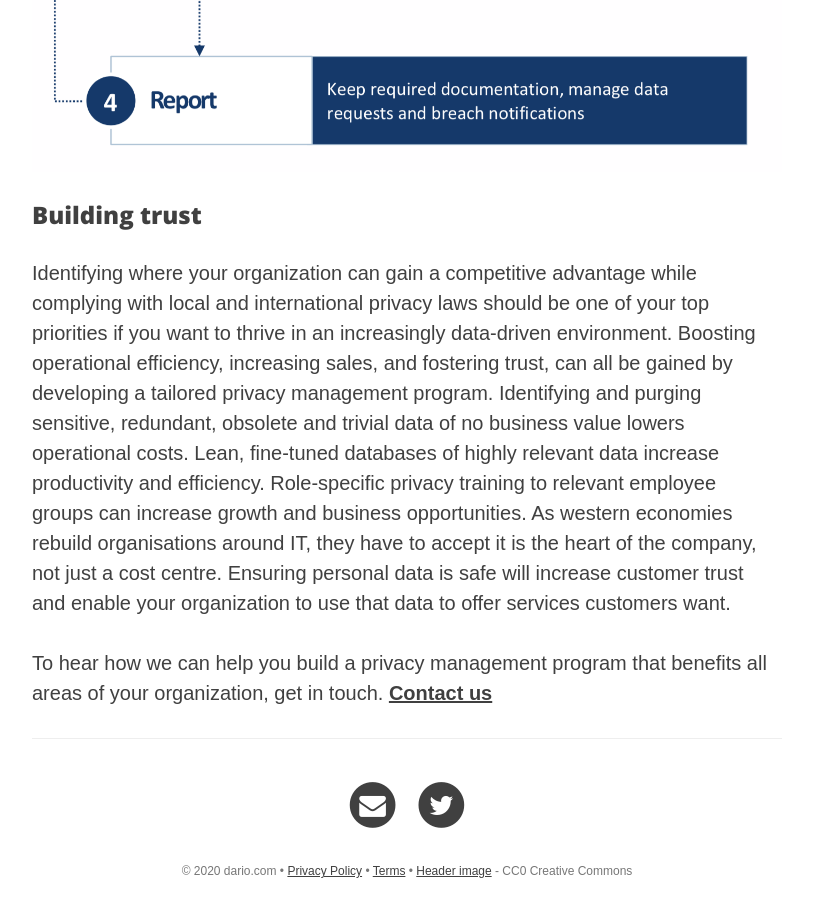
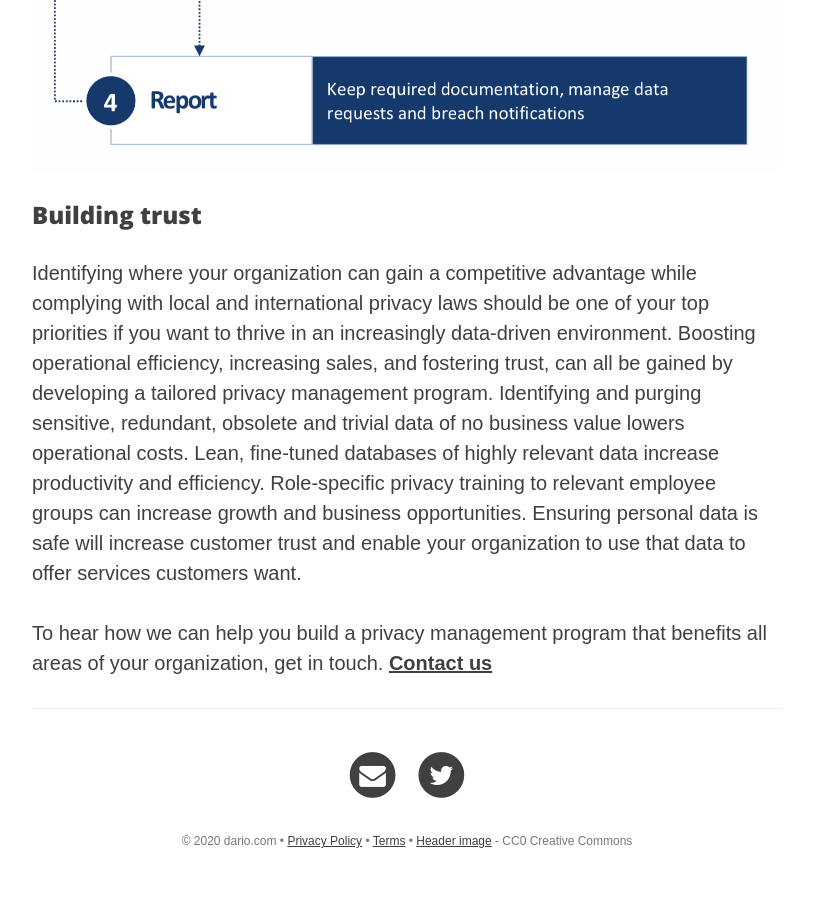
Before and after one commit to riod4/resources, a Jekyll site: the page built from _services/protect-assets-service.md, in a window 1280 px wide and 900 px high, scrolled down 2003 px. Shown: the whole window, without its empty margins (233-1046 px from the left). Built offline with Jekyll 4.4.1, drawn with Linux system fonts in a browser that asks for light colours; nearby versions of some CDN libraries; after the commit the page ends 2873 px from its top, so only the background shows below that.

Commit message:
18-02-2020 v02

```diff
--- a/_services/protect-assets-service.md
+++ b/_services/protect-assets-service.md
@@ -25,6 +25,6 @@ What should an organization do to ensure that it is handling personal informatio
 ![4 step compliance methodology](img/compliance4stepmethodology.png)
 
 ### Building trust
-Identifying where your organization can gain a competitive advantage while complying with local and international privacy laws should be one of your top priorities if you want to thrive in an increasingly data-driven environment. Boosting operational efficiency, increasing sales, and fostering trust, can all be gained by developing a tailored privacy management program. Identifying and purging sensitive, redundant, obsolete and trivial data of no business value lowers operational costs. Lean, fine-tuned databases of highly relevant data increase productivity and efficiency. Role-specific privacy training to relevant employee groups can increase growth and business opportunities. As western economies rebuild organisations around IT, they have to accept it is the heart of the company, not just a cost centre. Ensuring personal data is safe will increase customer trust and enable your organization to use that data to offer services customers want.
+Identifying where your organization can gain a competitive advantage while complying with local and international privacy laws should be one of your top priorities if you want to thrive in an increasingly data-driven environment. Boosting operational efficiency, increasing sales, and fostering trust, can all be gained by developing a tailored privacy management program. Identifying and purging sensitive, redundant, obsolete and trivial data of no business value lowers operational costs. Lean, fine-tuned databases of highly relevant data increase productivity and efficiency. Role-specific privacy training to relevant employee groups can increase growth and business opportunities. Ensuring personal data is safe will increase customer trust and enable your organization to use that data to offer services customers want.
 
 To hear how we can help you build a privacy management program that benefits all areas of your organization, get in touch. [**Contact us**]({{ site.baseurl }}/contact)
```
